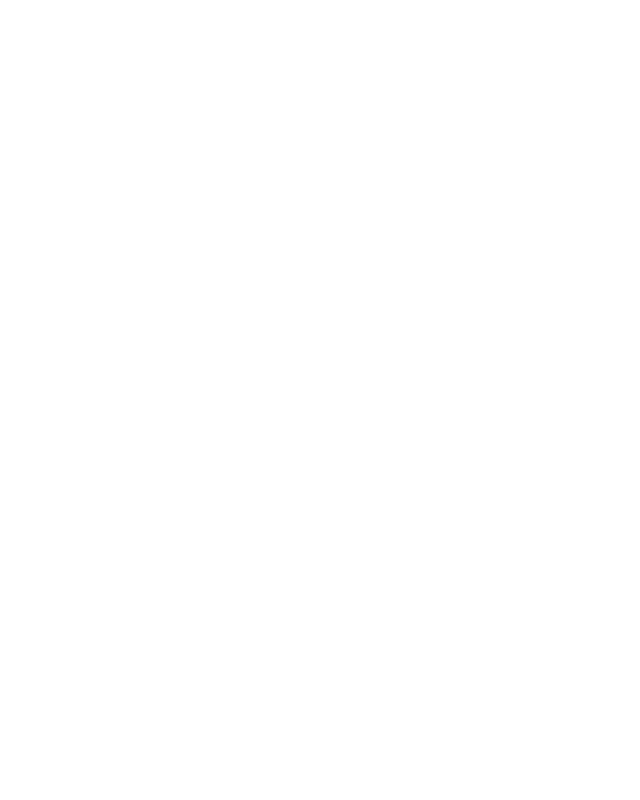
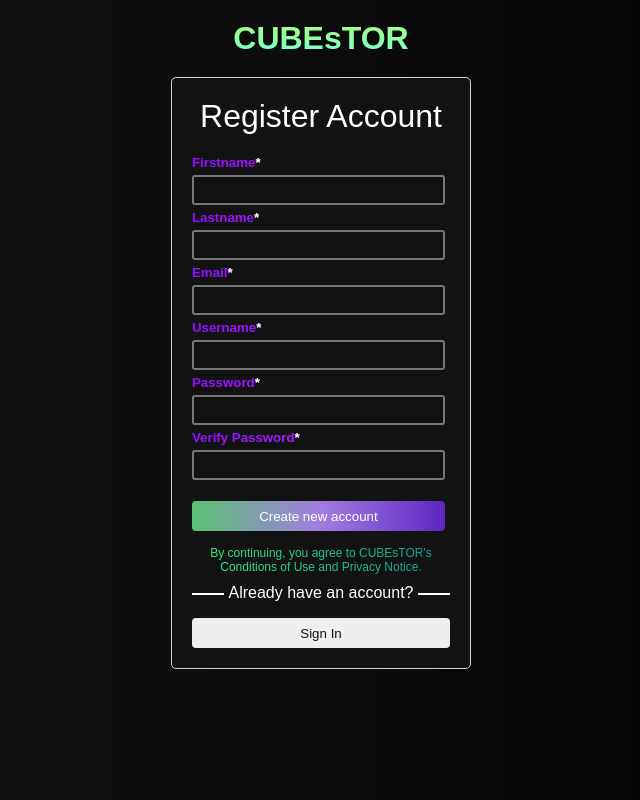
Before and after one commit to benrafalski/cube-shop, a React (Create React App) app in the folder client/: page /register in a window 1280 px wide. Shown: the whole page, without its empty margins (319-959 px from the left). Built offline with nearby package versions, Linux system fonts and the light colour scheme; no server answers.

Commit message:
registration frontend

```diff
--- a/client/src/App.js
+++ b/client/src/App.js
@@ -6,6 +6,7 @@
 import Login from './components/Login';
 import { useEffect, useState } from 'react';
 import { useStateValue } from './StateProvider'
+import Register from './components/Register';
 
 function App() {
   const [currentUser, setCurrentUser] = useState({})
@@ -34,7 +35,7 @@
             <Login setCurrentUser={setCurrentUser}/>
           </Route>
           <Route path='/register'>
-
+            <Register/>
           </Route>
           <Route path='/'>
             <Navbar setCurrentUser={setCurrentUser}/>
--- /dev/null
+++ b/client/src/components/Register.js
@@ -0,0 +1,137 @@
+import { useEffect, useState } from 'react'
+import { Link, useHistory } from 'react-router-dom'
+import '../styles.css'
+import axios from '../axios.js'
+
+const Register = () => {
+    const history = useHistory()
+    const [firstname, setFirstname] = useState('')
+    const [lastname, setLastname] = useState('')
+    const [email, setEmail] = useState('')
+    const [username, setUsername] = useState('')
+    const [password, setPassword] = useState('')
+    const [passwordVerify, setPasswordVerify] = useState('')
+    const [users, setUsers] = useState([])
+
+    useEffect(() => {
+        const fetchUsers = async () => {
+            const res = await axios.get('/users')
+            setUsers(res.data)
+            //console.log(users)
+        }
+
+        fetchUsers()
+    }, [])
+
+    const addUser = async () => {
+        const res = await axios.post('/users', { email: email, password: password })
+    }
+
+
+    const signIn = (e) => {
+        e.preventDefault()
+        for(let i = 0; i < users.length; i++){
+            /* if(users[i].email === email){
+                if(users[i].password === password){
+                    //setCurrentUser(users[i])
+                    console.log('Signed in successfully')
+                    history.push('/')
+                    return
+                }else{
+                    alert('incorrect password...try again')
+                    return
+                }
+            } */
+            if(users[i].email === email){
+                alert(`email:${email} is already in use by another account`)
+            }
+            if(users[i].username === username){
+                alert(`username:${username} is already in use by another account`)
+            }
+            if(password.length < 6){
+                alert(`password must be at least 6 characters long`)
+            }
+            if(password !== passwordVerify){
+                alert(`passwords do not match!`)
+            }
+        }
+       // history.push('/login')
+    }
+
+    const register = (e) => {
+        e.preventDefault()
+        history.push('/login')
+    }
+
+    return (
+        <div className='register'>
+            <Link to='/' style={{ textDecoration:'none' }}>
+                <h1 className='register__logo'>CUBEsTOR</h1>
+            </Link>
+            <div className='register__container'>
+                <h1>Register Account</h1>
+                <form>
+                    <h5>Firstname<span className='required'>*</span></h5>
+                    <input
+                        type='text'
+                        data-lpignore='true'
+                        value={firstname}
+                        onChange={e => setFirstname(e.target.value)}
+                    />
+                    <h5>Lastname<span className='required'>*</span></h5>
+                    <input
+                        type='text'
+                        data-lpignore='true'
+                        value={lastname}
+                        onChange={e => setLastname(e.target.value)}
+                    />
+                    <h5>Email<span className='required'>*</span></h5>
+                    <input
+                        type='text'
+                        data-lpignore='true'
+                        value={email}
+                        onChange={e => setEmail(e.target.value)}
+                    />
+                    <h5>Username<span className='required'>*</span></h5>
+                    <input
+                        type='text'
+                        data-lpignore='true'
+                        value={username}
+                        onChange={e => setUsername(e.target.value)}
+                    />
+                    <h5>Password<span className='required'>*</span></h5>
+                    <input
+                        type='password'
+                        data-lpignore='true'
+                        value={password}
+                        onChange={e => setPassword(e.target.value)}
+                    />
+                    <h5>Verify Password<span className='required'>*</span></h5>
+                    <input
+                        type='password'
+                        data-lpignore='true'
+                        value={passwordVerify}
+                        onChange={e => setPasswordVerify(e.target.value)}
+                    />
+                    <button
+                        className='register__signin--btn'
+                        type='submit'
+                        onClick={signIn}
+                    >
+                        <span>Create new account</span>
+                    </button>
+                </form>
+                <p className='register__agreement'>By continuing, you agree to CUBEsTOR's Conditions of Use and Privacy Notice.</p>
+                <p className='register__option' style={{ color:'#fff' }}>&#160;Already have an account?&#160;</p>
+                <button
+                    className='register__login--btn'
+                    onClick={signIn}
+                >
+                    <span>Sign In</span>
+                </button>
+            </div>
+        </div>
+    )
+}
+
+export default Register
--- a/client/src/styles.css
+++ b/client/src/styles.css
@@ -788,3 +788,214 @@
 	margin: auto;
 	padding: 1px;
 }
+
+/* // register styles */
+.register{
+	display: flex;
+	flex-direction: column;
+    align-items: center;
+    height: 100vh;
+    background-color: #fff;
+	box-sizing: border-box;
+	margin: 0;
+	padding: 0;
+	scroll-behavior: smooth;
+	background: linear-gradient(to right, #161616, #000000);
+}
+
+.register__logo{
+	background-color: #a8ff78;
+	background-image: linear-gradient(to top, #78ffd6 0%, #a8ff78 100%);
+	background-size: 100%;
+	-webkit-background-clip: text;
+	-moz-background-clip: text;
+	-webkit-text-fill-color: transparent;
+	-moz-text-fill-color: transparent;
+	display: flex;
+	align-items: center;
+	cursor: pointer;
+	text-decoration: none;
+	font-size: 2rem;
+	margin-top: 20px;
+	margin-bottom: 20px
+}
+
+.register__container {
+    width: 300px;
+    height: fit-content;
+    display: flex;
+    flex-direction: column;
+    border-radius: 5px;
+    border: 1px solid lightgray;
+    padding: 20px;
+	background: #131313;
+
+}
+
+.register__container > h1 {
+    font-weight: 500;
+    margin-bottom: 20px;
+	color: #fff;
+	text-align: center;
+
+}
+
+.register__container > form > h5 {
+    margin-bottom: 5px;
+	/* text-align: center; */
+	background: #da22ff;  /* fallback for old browsers */
+	background: -webkit-linear-gradient(to right, #9114ff, #da22ff);  /* Chrome 10-25, Safari 5.1-6 */
+	background: linear-gradient(to right, #8f0eff, #da22ff);
+	background-size: 100%;
+	-webkit-background-clip: text;
+	-moz-background-clip: text;
+	-webkit-text-fill-color: transparent;
+	-moz-text-fill-color: transparent;
+}
+
+.required{
+    margin-bottom: 5px;
+	/* text-align: center; */
+	background: #fff;  /* fallback for old browsers */
+	background: -webkit-linear-gradient(to right, #fff, #fff);  /* Chrome 10-25, Safari 5.1-6 */
+	background: linear-gradient(to right, #fff, #fff);
+	background-size: 100%;
+	-webkit-background-clip: text;
+	-moz-background-clip: text;
+	-webkit-text-fill-color: transparent;
+	-moz-text-fill-color: transparent;
+}
+
+.register__container > form > input {
+    height: 30px;
+    margin-bottom: 5px;
+    border-radius: 3px;
+	border-style: solid;
+    background-color: #111111;
+    width: 98%;
+	color: #fff;
+}
+
+.register__agreement {
+    margin-top: 15px;
+	text-align: center;
+    font-size: 12px;
+	background: #11998e;  /* fallback for old browsers */
+	background: -webkit-linear-gradient(to right, #38ef7d, #11998e);  /* Chrome 10-25, Safari 5.1-6 */
+	background: linear-gradient(to right, #38ef7d, #11998e); /* W3C, IE 10+/ Edge, Firefox 16+, Chrome 26+, Opera 12+, Safari 7+ */
+	background-size: 100%;
+	-webkit-background-clip: text;
+	-moz-background-clip: text;
+	-webkit-text-fill-color: transparent;
+	-moz-text-fill-color: transparent;
+}
+
+.register__signin--btn {
+	background: #59C173;
+	background: -webkit-linear-gradient(to left, #5D26C1, #a17fe0, #59C173);
+	background: linear-gradient(to left, #5D26C1, #a17fe0, #59C173);
+	width: 98%;
+	height: 30px;
+	padding: 0 1rem;
+	border: none;
+	border-radius: 4px;
+	margin-top: 1rem;
+	cursor: pointer;
+	position: relative;
+	transition: all 0.35s;
+	outline: none;
+}
+
+.register__signin--btn > span{
+	position: relative;
+	z-index: 2;
+	color: #fff;
+	text-decoration: none;
+}
+
+.register__signin--btn:after{
+	position: absolute;
+	content: '';
+	top: 0;
+	left: 0;
+	width: 0;
+	height: 100%;
+	background: #00F260;
+	transition: all 0.35s;
+	border-radius: 4px;
+}
+
+.register__signin--btn:hover{
+	color: #fff;
+}
+.register__signin--btn:hover:after{
+	width: 100%;
+	height: 30px;
+}
+
+.register__login--btn {
+    /* border-radius: 2px;
+    width: 100%;
+    height: 30px;
+    border: 1px solid;
+    margin-top: 10px;
+    border-color: darkgray; */
+	width: 100%;
+	height: 30px;
+	padding: 0 1rem;
+	border: none;
+	border-radius: 4px;
+	margin-top: 1rem;
+	cursor: pointer;
+	position: relative;
+	transition: all 0.35s;
+	outline: none;
+}
+
+.register__login--btn > span{
+	position: relative;
+	z-index: 2;
+	color: #111111;
+	text-decoration: none;
+}
+
+.register__login--btn:after{
+	position: absolute;
+	content: '';
+	top: 0;
+	left: 0;
+	width: 0;
+	height: 100%;
+	background: #777;
+	transition: all 0.35s;
+	border-radius: 4px;
+}
+
+.register__login--btn:hover{
+	color: #fff;
+}
+.register__login--btn:hover:after{
+	width: 100%;
+	height: 30px;
+}
+
+.register__option{
+	display: flex;
+	flex-direction: row;
+	margin-top: 10px;
+	background: #fff;  /* fallback for old browsers */
+	background-size: 100%;
+	-webkit-background-clip: text;
+	-moz-background-clip: text;
+	-webkit-text-fill-color: transparent;
+	-moz-text-fill-color: transparent;
+}
+
+.register__option:before, .register__option:after{
+	content: "";
+	flex: 1 1;
+	border-bottom: 2px solid;
+	border-color: #fff;
+	margin: auto;
+	padding: 1px;
+}
```
Also changed, not shown: 1 other file (tests, documents, lock files or other folders).
